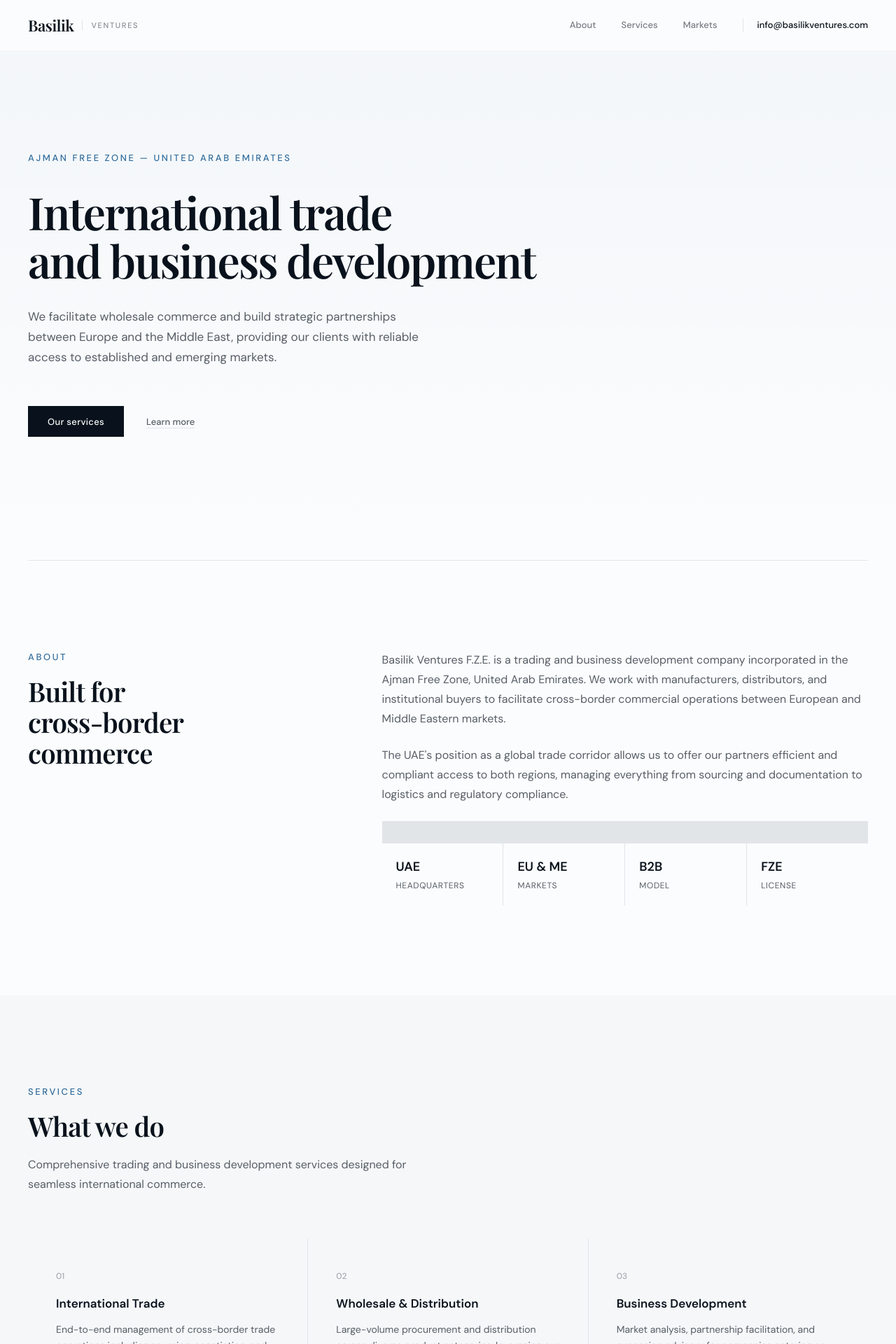
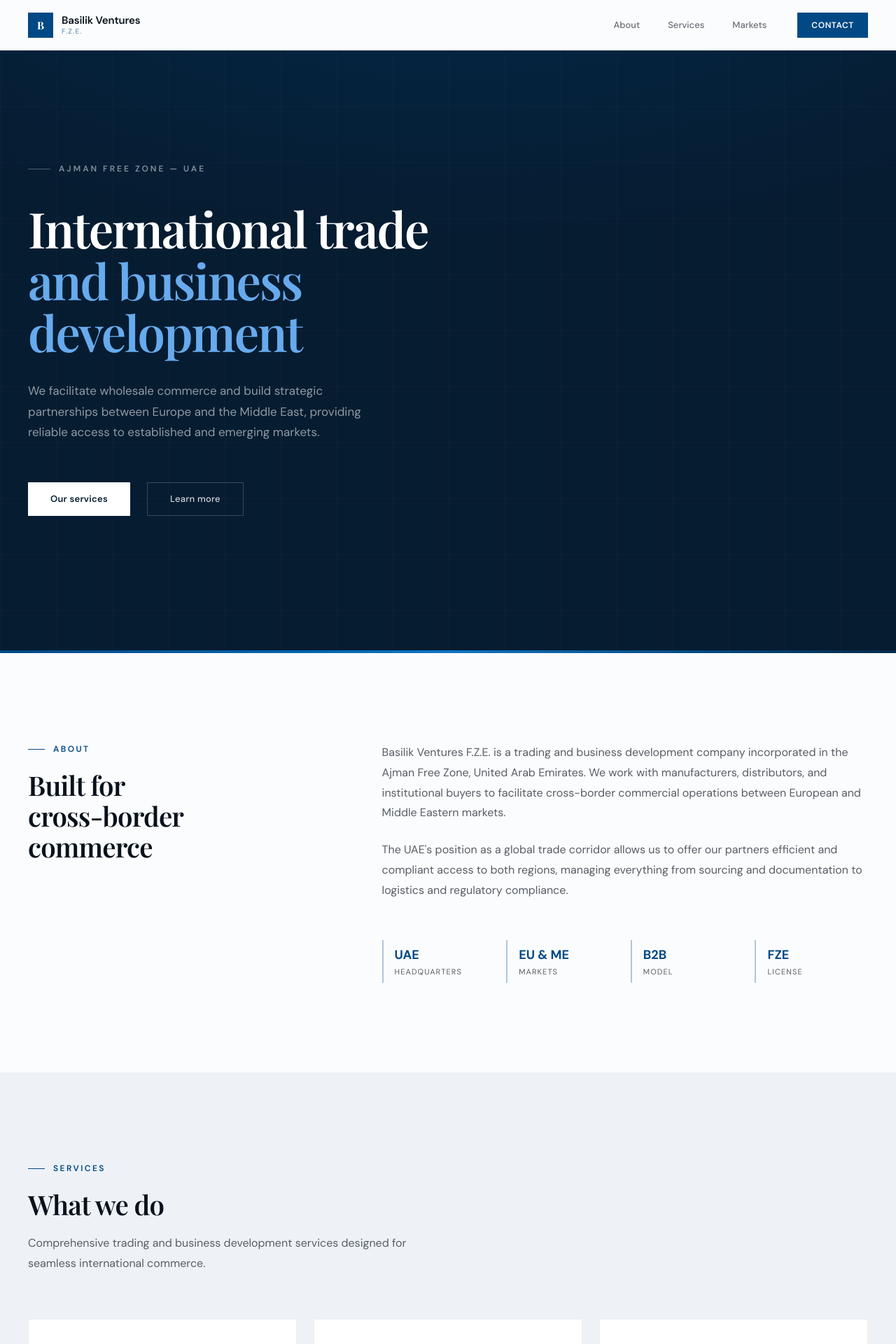
Before and after one commit to basiliksystems-lab/basilik-ventures-web, a Next.js app: page / in a window 1280 px wide. Shown: the top 1920 px of the page at 70% size. Built offline with nearby package versions, Linux system fonts and the light colour scheme.

Commit message:
Add more blue: dark hero, blue market cards, dark footer, blue accents throughout

```diff
--- a/src/components/about.tsx
+++ b/src/components/about.tsx
@@ -4,9 +4,12 @@ export function About() {
       <div className="mx-auto max-w-7xl px-6 lg:px-10">
         <div className="grid gap-16 lg:grid-cols-5">
           <div className="lg:col-span-2">
-            <p className="text-[13px] font-medium uppercase tracking-[0.2em] text-primary/80 mb-4">
-              About
-            </p>
+            <div className="flex items-center gap-3 mb-5">
+              <div className="h-px w-6 bg-primary" />
+              <p className="text-[12px] font-semibold uppercase tracking-[0.2em] text-primary">
+                About
+              </p>
+            </div>
             <h2
               className="text-[clamp(1.6rem,3vw,2.4rem)] leading-[1.15] font-semibold tracking-[-0.02em]"
               style={{ fontFamily: "var(--font-heading)" }}
@@ -20,32 +23,35 @@ export function About() {
           </div>
 
           <div className="lg:col-span-3 space-y-6">
-            <p className="text-[16px] leading-[1.75] text-muted-foreground">
+            <p className="text-[16px] leading-[1.8] text-muted-foreground">
               Basilik Ventures F.Z.E. is a trading and business development
               company incorporated in the Ajman Free Zone, United Arab Emirates.
               We work with manufacturers, distributors, and institutional buyers
               to facilitate cross-border commercial operations between European
               and Middle Eastern markets.
             </p>
-            <p className="text-[16px] leading-[1.75] text-muted-foreground">
+            <p className="text-[16px] leading-[1.8] text-muted-foreground">
               The UAE&apos;s position as a global trade corridor allows us to
               offer our partners efficient and compliant access to both regions,
               managing everything from sourcing and documentation to logistics
               and regulatory compliance.
             </p>
 
-            <div className="pt-8 grid grid-cols-2 sm:grid-cols-4 gap-px bg-border">
+            <div className="pt-8 grid grid-cols-2 sm:grid-cols-4 gap-4">
               {[
                 { value: "UAE", label: "Headquarters" },
                 { value: "EU & ME", label: "Markets" },
                 { value: "B2B", label: "Model" },
                 { value: "FZE", label: "License" },
               ].map((s) => (
-                <div key={s.label} className="bg-background p-5">
-                  <div className="text-[18px] font-semibold text-foreground">
+                <div
+                  key={s.label}
+                  className="border-l-2 border-primary/30 pl-4 py-2"
+                >
+                  <div className="text-[18px] font-bold text-primary">
                     {s.value}
                   </div>
-                  <div className="mt-1 text-[12px] text-muted-foreground uppercase tracking-wider">
+                  <div className="mt-0.5 text-[11px] text-muted-foreground uppercase tracking-[0.1em]">
                     {s.label}
                   </div>
                 </div>
--- a/src/components/hero.tsx
+++ b/src/components/hero.tsx
@@ -1,47 +1,51 @@
 export function Hero() {
   return (
-    <section className="relative overflow-hidden">
-      <div className="absolute inset-0 bg-gradient-to-b from-primary/[0.03] to-transparent" />
+    <section className="relative overflow-hidden bg-[oklch(0.22_0.05_250)]">
+      {/* Subtle texture */}
+      <div className="absolute inset-0 bg-[radial-gradient(ellipse_80%_50%_at_50%_-20%,oklch(0.35_0.10_250_/_0.4),transparent)]" />
+      <div className="absolute inset-0 bg-[linear-gradient(to_right,rgba(255,255,255,0.02)_1px,transparent_1px),linear-gradient(to_bottom,rgba(255,255,255,0.02)_1px,transparent_1px)] bg-[size:5rem_5rem]" />
 
-      <div className="relative mx-auto max-w-7xl px-6 pt-20 pb-28 sm:pt-28 sm:pb-36 lg:px-10 lg:pt-36 lg:pb-44">
-        <p className="text-[13px] font-medium uppercase tracking-[0.2em] text-primary/80 mb-8">
-          Ajman Free Zone &mdash; United Arab Emirates
-        </p>
+      <div className="relative mx-auto max-w-7xl px-6 pt-24 pb-32 sm:pt-32 sm:pb-40 lg:px-10 lg:pt-40 lg:pb-48">
+        <div className="flex items-center gap-3 mb-10">
+          <div className="h-px w-8 bg-white/30" />
+          <p className="text-[12px] font-semibold uppercase tracking-[0.25em] text-white/50">
+            Ajman Free Zone &mdash; UAE
+          </p>
+        </div>
 
         <h1
-          className="max-w-3xl text-[clamp(2.2rem,5vw,4rem)] leading-[1.08] font-semibold tracking-[-0.03em] text-foreground"
+          className="max-w-3xl text-[clamp(2.4rem,5.5vw,4.5rem)] leading-[1.05] font-semibold tracking-[-0.03em] text-white"
           style={{ fontFamily: "var(--font-heading)" }}
         >
           International trade
           <br />
-          and business development
+          <span className="text-[oklch(0.72_0.12_250)]">and business development</span>
         </h1>
 
-        <p className="mt-8 max-w-xl text-[17px] leading-[1.7] text-muted-foreground">
+        <p className="mt-8 max-w-lg text-[17px] leading-[1.75] text-white/55">
           We facilitate wholesale commerce and build strategic partnerships
-          between Europe and the Middle East, providing our clients with
-          reliable access to established and emerging markets.
+          between Europe and the Middle East, providing reliable access to
+          established and emerging markets.
         </p>
 
-        <div className="mt-14 flex items-center gap-8">
+        <div className="mt-14 flex items-center gap-6">
           <a
             href="#services"
-            className="inline-flex h-11 items-center justify-center bg-foreground text-background px-7 text-[13px] font-medium tracking-wide hover:bg-foreground/85 transition-colors"
+            className="inline-flex h-12 items-center justify-center bg-white text-[oklch(0.22_0.05_250)] px-8 text-[13px] font-semibold tracking-[0.02em] hover:bg-white/90 transition-colors"
           >
             Our services
           </a>
           <a
             href="#about"
-            className="text-[13px] font-medium text-muted-foreground hover:text-foreground transition-colors underline underline-offset-4 decoration-border hover:decoration-foreground/30"
+            className="inline-flex h-12 items-center justify-center border border-white/20 text-white/80 px-8 text-[13px] font-medium tracking-[0.02em] hover:bg-white/5 hover:border-white/30 transition-all"
           >
             Learn more
           </a>
         </div>
       </div>
 
-      <div className="mx-auto max-w-7xl px-6 lg:px-10">
-        <div className="h-px bg-border" />
-      </div>
+      {/* Bottom accent line */}
+      <div className="h-1 bg-gradient-to-r from-primary via-[oklch(0.55_0.15_250)] to-primary/30" />
     </section>
   );
 }
--- a/src/components/navbar.tsx
+++ b/src/components/navbar.tsx
@@ -22,37 +22,42 @@ export function Navbar() {
     <header
       className={`sticky top-0 z-50 w-full transition-all duration-300 ${
         scrolled
-          ? "bg-white/95 backdrop-blur-sm shadow-[0_1px_0_rgba(0,0,0,0.06)]"
-          : "bg-transparent"
+          ? "bg-white shadow-[0_1px_3px_rgba(0,40,100,0.08)]"
+          : "bg-white/0"
       }`}
     >
       <div className="mx-auto flex h-[72px] max-w-7xl items-center justify-between px-6 lg:px-10">
-        <a href="#" className="flex items-center gap-3 group">
-          <span className="font-[var(--font-heading)] text-[22px] font-semibold tracking-[-0.02em] text-foreground" style={{ fontFamily: "var(--font-heading)" }}>
-            Basilik
-          </span>
-          <span className="hidden sm:inline text-[11px] font-medium uppercase tracking-[0.15em] text-muted-foreground/70 border-l border-border pl-3">
-            Ventures
-          </span>
+        {/* Logo */}
+        <a href="#" className="flex items-center gap-3">
+          <div className="h-9 w-9 bg-primary flex items-center justify-center">
+            <span className="text-white text-[15px] font-bold leading-none" style={{ fontFamily: "var(--font-heading)" }}>B</span>
+          </div>
+          <div className="flex flex-col">
+            <span className="text-[15px] font-semibold tracking-[-0.01em] text-foreground leading-tight">
+              Basilik Ventures
+            </span>
+            <span className="text-[10px] font-medium uppercase tracking-[0.12em] text-primary/60 leading-tight">
+              F.Z.E.
+            </span>
+          </div>
         </a>
 
         {/* Desktop */}
-        <nav className="hidden md:flex items-center gap-1">
+        <nav className="hidden md:flex items-center">
           {links.map((l) => (
             <a
               key={l.href}
               href={l.href}
-              className="px-4 py-2 text-[13px] font-medium text-muted-foreground/80 transition-colors hover:text-foreground"
+              className="relative px-5 py-2 text-[13px] font-medium text-foreground/60 transition-colors hover:text-primary"
             >
               {l.label}
             </a>
           ))}
-          <div className="ml-4 h-5 w-px bg-border" />
           <a
             href="mailto:info@basilikventures.com"
-            className="ml-4 text-[13px] font-medium text-foreground hover:text-primary transition-colors"
+            className="ml-6 inline-flex h-9 items-center px-5 bg-primary text-white text-[12px] font-semibold uppercase tracking-[0.05em] hover:bg-primary/90 transition-colors"
           >
-            info@basilikventures.com
+            Contact
           </a>
         </nav>
 
@@ -63,7 +68,7 @@ export function Navbar() {
           aria-label="Menu"
         >
           <span
-            className={`block h-[1.5px] w-5 bg-foreground transition-all duration-200 ${
+            className={`block h-[1.5px] w-5 bg-foreground transition-all duration-200 origin-center ${
               open ? "rotate-45 translate-y-[7px]" : ""
             }`}
           />
@@ -73,7 +78,7 @@ export function Navbar() {
             }`}
           />
           <span
-            className={`block h-[1.5px] w-5 bg-foreground transition-all duration-200 ${
+            className={`block h-[1.5px] w-5 bg-foreground transition-all duration-200 origin-center ${
               open ? "-rotate-45 -translate-y-[7px]" : ""
             }`}
           />
@@ -82,14 +87,14 @@ export function Navbar() {
 
       {/* Mobile menu */}
       {open && (
-        <div className="md:hidden border-t bg-white/98 backdrop-blur-sm">
-          <nav className="flex flex-col px-6 py-6 gap-1">
+        <div className="md:hidden bg-white border-t border-primary/10">
+          <nav className="flex flex-col px-6 py-5 gap-1">
             {links.map((l) => (
               <a
                 key={l.href}
                 href={l.href}
                 onClick={() => setOpen(false)}
-                className="py-3 text-[15px] font-medium text-foreground border-b border-border/50 last:border-0"
+                className="py-3 text-[15px] font-medium text-foreground border-b border-border/40 last:border-0"
               >
                 {l.label}
               </a>
@@ -97,9 +102,9 @@ export function Navbar() {
             <a
               href="mailto:info@basilikventures.com"
               onClick={() => setOpen(false)}
-              className="mt-4 text-[13px] text-muted-foreground"
+              className="mt-4 inline-flex h-10 items-center justify-center bg-primary text-white text-[13px] font-semibold uppercase tracking-[0.05em]"
             >
-              info@basilikventures.com
+              Contact
             </a>
           </nav>
         </div>
--- a/src/components/services.tsx
+++ b/src/components/services.tsx
@@ -39,35 +39,38 @@ const services = [
 
 export function Services() {
   return (
-    <section id="services" className="py-24 sm:py-32 bg-[oklch(0.975_0.003_250)]">
+    <section id="services" className="py-24 sm:py-32 bg-[oklch(0.96_0.008_250)]">
       <div className="mx-auto max-w-7xl px-6 lg:px-10">
-        <p className="text-[13px] font-medium uppercase tracking-[0.2em] text-primary/80 mb-4">
-          Services
-        </p>
+        <div className="flex items-center gap-3 mb-5">
+          <div className="h-px w-6 bg-primary" />
+          <p className="text-[12px] font-semibold uppercase tracking-[0.2em] text-primary">
+            Services
+          </p>
+        </div>
         <h2
           className="max-w-lg text-[clamp(1.6rem,3vw,2.4rem)] leading-[1.15] font-semibold tracking-[-0.02em]"
           style={{ fontFamily: "var(--font-heading)" }}
         >
           What we do
         </h2>
-        <p className="mt-5 max-w-xl text-[16px] leading-[1.75] text-muted-foreground">
+        <p className="mt-5 max-w-xl text-[16px] leading-[1.8] text-muted-foreground">
           Comprehensive trading and business development services designed
           for seamless international commerce.
         </p>
 
-        <div className="mt-16 grid gap-px bg-border sm:grid-cols-2 lg:grid-cols-3">
+        <div className="mt-16 grid sm:grid-cols-2 lg:grid-cols-3 gap-6">
           {services.map((s) => (
             <div
               key={s.number}
-              className="bg-[oklch(0.975_0.003_250)] p-8 lg:p-10 group"
+              className="bg-white border border-border/60 p-8 lg:p-9 group hover:border-primary/30 hover:shadow-[0_4px_20px_rgba(0,40,100,0.06)] transition-all duration-300"
             >
-              <span className="text-[12px] font-medium text-muted-foreground/50 tabular-nums">
+              <span className="inline-flex h-8 w-8 items-center justify-center bg-primary/8 text-[11px] font-bold text-primary tabular-nums">
                 {s.number}
               </span>
-              <h3 className="mt-4 text-[17px] font-semibold text-foreground group-hover:text-primary transition-colors">
+              <h3 className="mt-5 text-[16px] font-semibold text-foreground group-hover:text-primary transition-colors duration-300">
                 {s.title}
               </h3>
-              <p className="mt-3 text-[14px] leading-[1.7] text-muted-foreground">
+              <p className="mt-3 text-[14px] leading-[1.75] text-muted-foreground">
                 {s.description}
               </p>
             </div>
```
Also changed, not shown: src/components/footer.tsx (+17 -14 lines), src/components/global-reach.tsx (+31 -8 lines).
